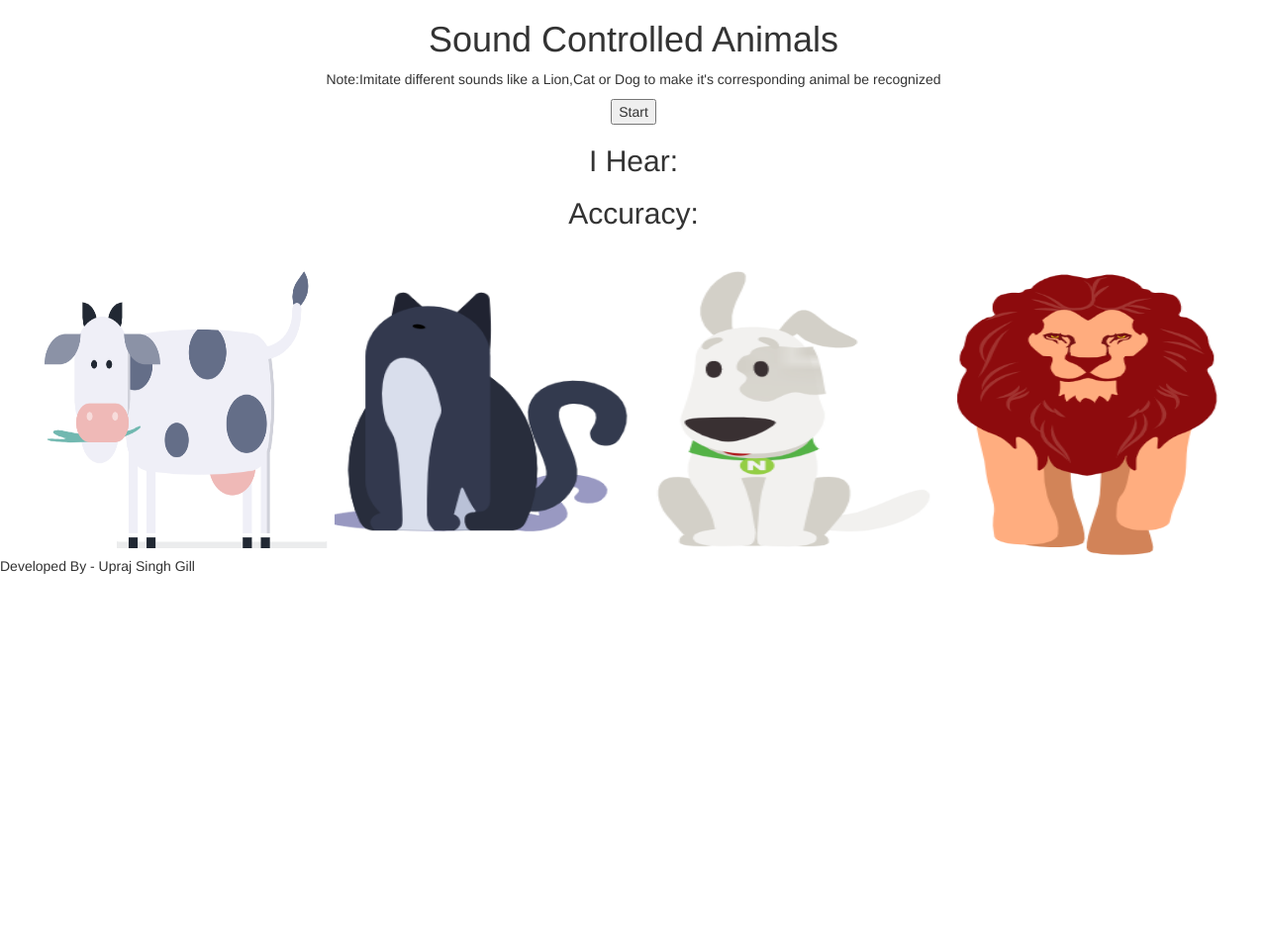
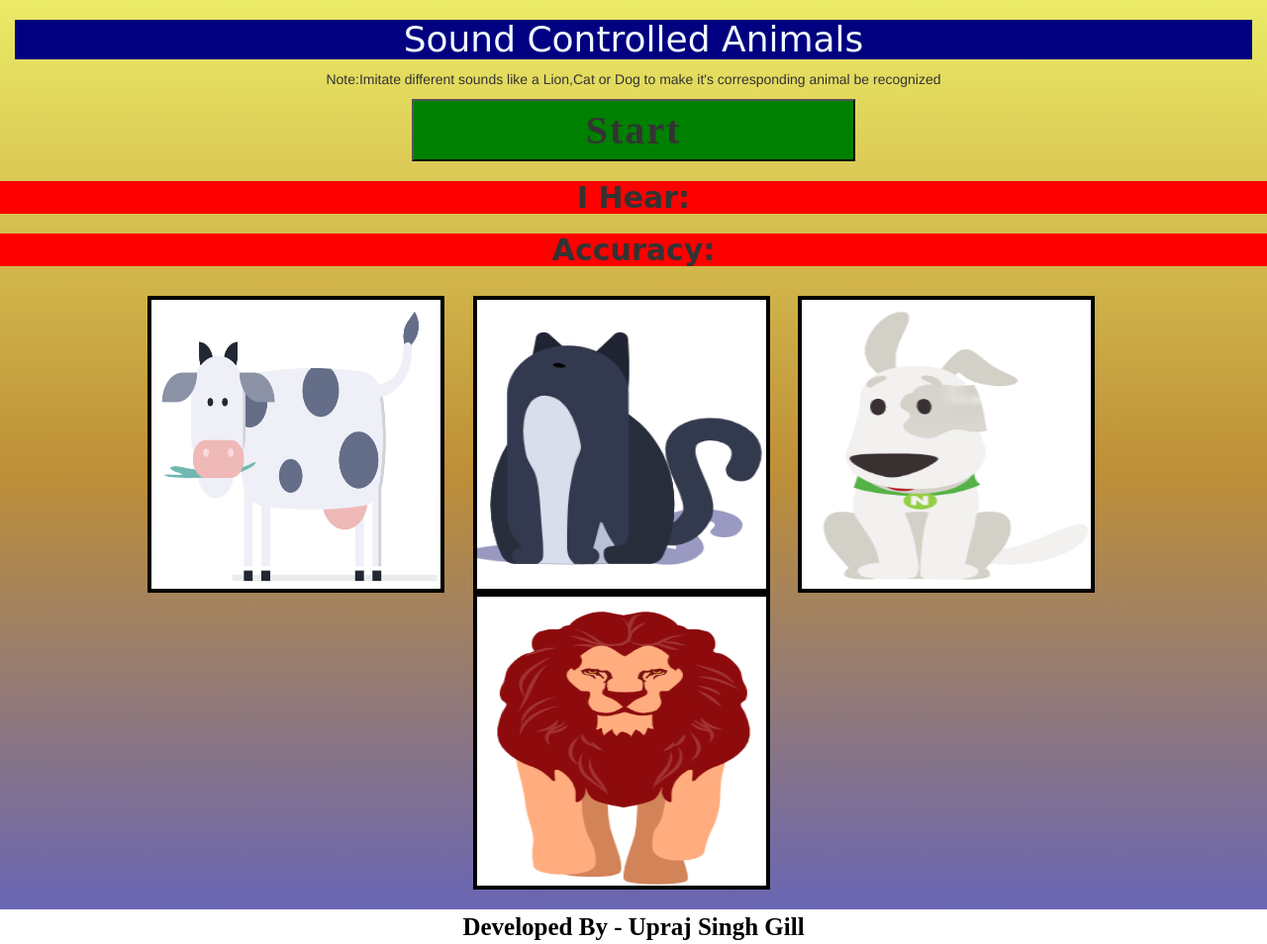
Before and after one commit to UprajGill/Pro-106-108, a plain HTML site: page index.html in a window 1280 px wide. Shown: the whole page at 99% size. Before the commit the page ends 800 px from the top, so only its background shows below. Drawn offline with nearby package versions, Linux system fonts and the light colour scheme; a script that the page names is missing; a web font is replaced by a local one.

Commit message:
Add files via upload

```diff
--- a/index.html
+++ b/index.html
@@ -1,3 +1,4 @@
+
 <html>
 <head>
 <title>Pro 106-108</title>
@@ -6,8 +7,8 @@
 <link rel="stylesheet" href="https://maxcdn.bootstrapcdn.com/bootstrap/3.4.0/css/bootstrap.min.css">
 <script src="https://ajax.googleapis.com/ajax/libs/jquery/3.4.1/jquery.min.js"></script>
 <script src="https://maxcdn.bootstrapcdn.com/bootstrap/3.4.0/js/bootstrap.min.js"></script>
+<link href="https://fonts.googleapis.com/css2?family=Licorice&display=swap" rel="stylesheet">
 <script src="https://unpkg.com/ml5@0.4.3/dist/ml5.min.js"></script>
-<link rel="stylesheet" type="text/css" href="style.css">
 </head>
 <body>
 <div class="col-xs-12 div_header text-center">
@@ -17,7 +18,7 @@
 <div class="main_div">
 <center>
 <br>
-<button class="button button-success" onclick="identify();">Start</button>
+<button class="button" onclick="identify();">Start</button>
 <h2 id="result">I Hear:</h2>
 <h2 id="confidence">Accuracy:</h2>
 <br>
@@ -25,9 +26,10 @@
 <img src="cat.png" id="alien2" width="300" height="300">
 <img src="dog.png" id="alien3" width="300" height="300">
 <img src="lion.png" id="alien4" width="300" height="300">
+<div class="copy_right_footer">Developed By - Upraj Singh Gill</div>
 </center>
 </div>
-<div class="copy_right_footer">Developed By - Upraj Singh Gill</div>
+<link rel="stylesheet" href="stlye.css">
 <script src="main.js"></script>
 </body>
 </html>
--- /dev/null
+++ b/main.js
@@ -0,0 +1,9 @@
+function identify(){
+    navigator.mediaDevices.getUserMedia({audio:true});
+    classifier=ml5.soundClassifier('https://teachablemachine.withgoogle.com/models/7clkWGgaT/model.json',modelLoaded);
+    }
+    function modelLoaded(){
+    classifier.classify(gotResults);
+    }
+    function gotResults(error,results){
+    }
--- a/stlye.css
+++ b/stlye.css
@@ -1,10 +1,45 @@
 .h1{
 color: aliceblue;
 background-color: navy;
+font-family: 'Licorice', cursive;
 }
 body{
-background:tomato;
+background-image:linear-gradient(rgb(235, 235, 102),rgb(190, 143, 55),rgb(98, 98, 190))
 }
 #result,#confidence{
-background-color: yellowgreen;
+background-color: red;
+font-family: 'Island Moments', cursive;
+font-weight: 800;
 }
+.copy_right_footer{
+background: white;
+color:black;
+font-family: 'Playfair Display', serif;
+font-weight: bolder;
+margin-top: 20px;
+font-size: 25px;
+}
+.button{
+font-size: 40px;
+width:35%;
+letter-spacing: 2px;
+font-weight: bolder;
+font-family: 'Playfair Display', serif;
+background-color: green;
+}
+#alien1{
+border: black solid 4px;
+margin-right:25px;
+}
+#alien2{
+border: black solid 4px;
+margin-right:25px;
+}
+#alien3{
+border: black solid 4px;
+margin-right:25px;
+}
+#alien4{
+border: black solid 4px;
+margin-right:25px;
+}
```
